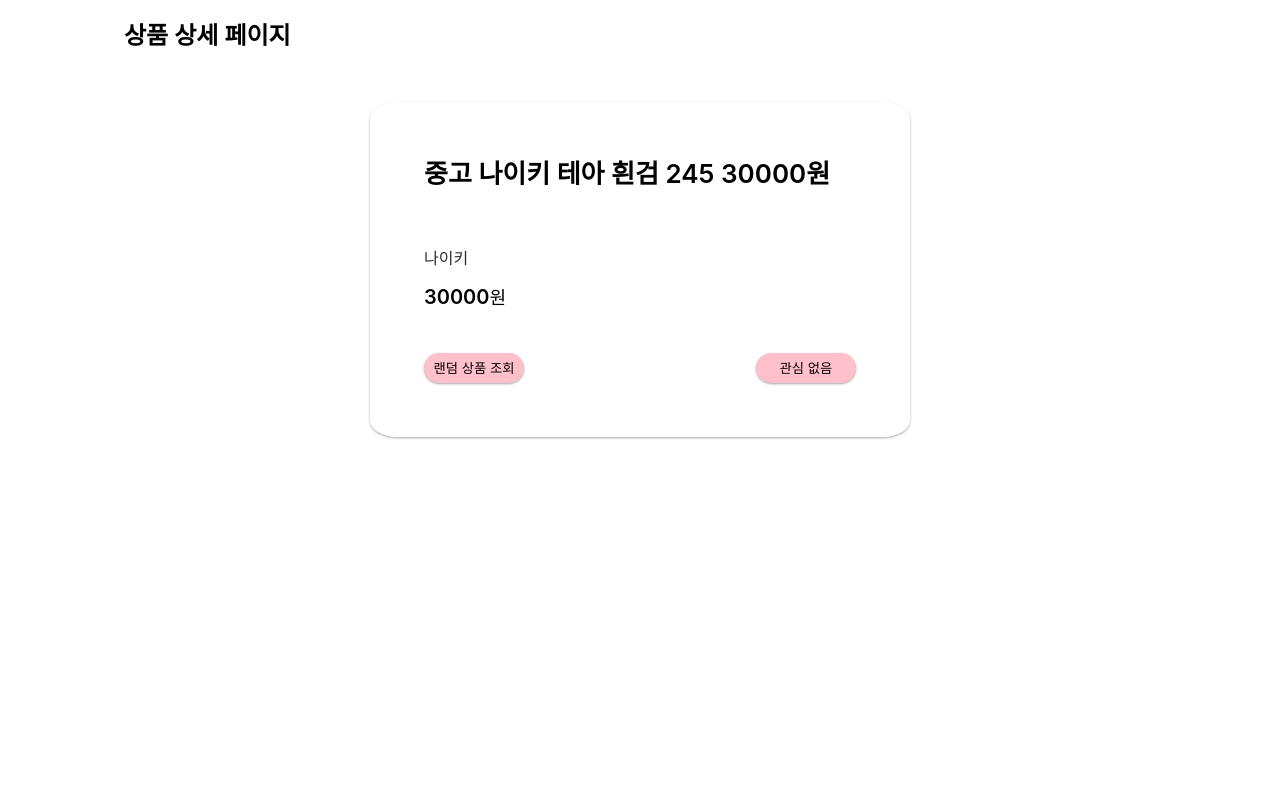
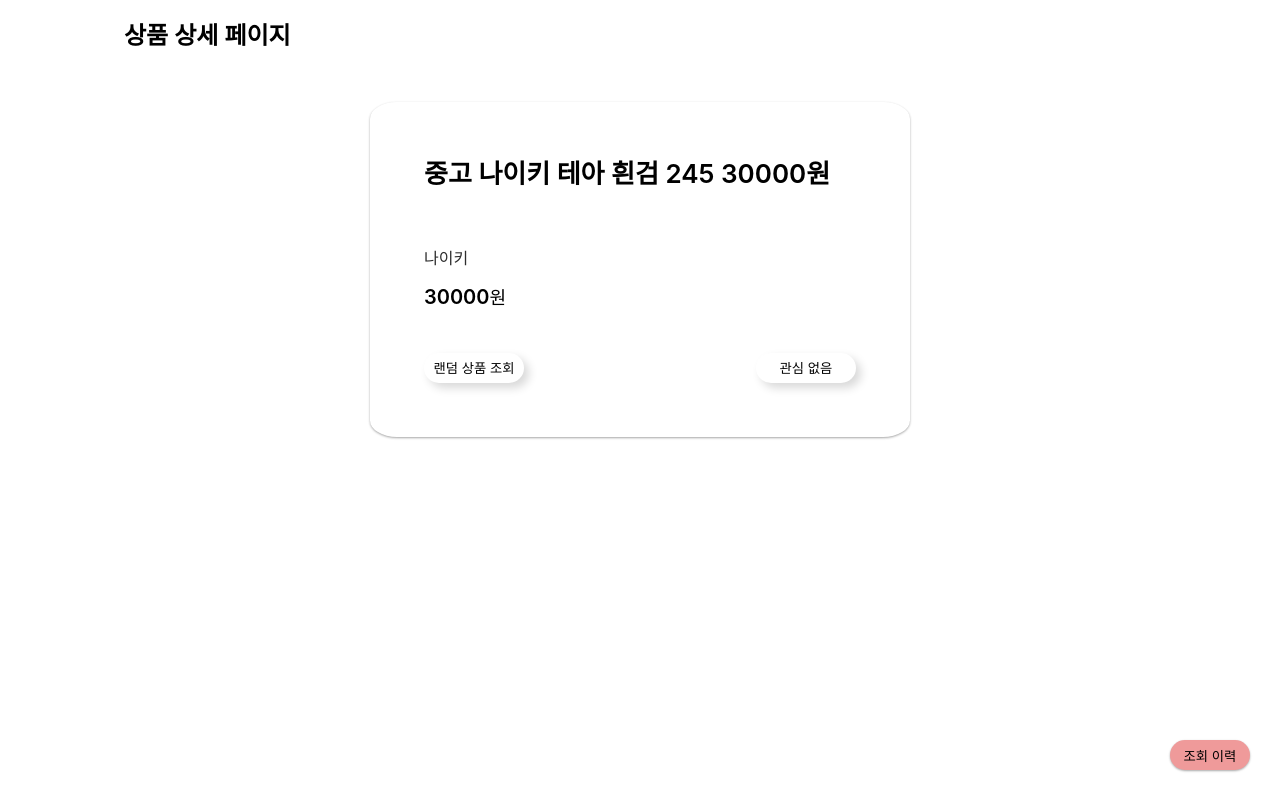
Before and after one commit to ypyp66/wanted_product_lists, a React (Create React App) app: page /#/product/0 in a window 1280 px wide. Built offline with nearby package versions, Linux system fonts and the light colour scheme.

Commit message:
feat: 관심 없음 버튼, 랜덤 상품 조회 로직 추가

```diff
--- a/src/components/LinkButton/index.jsx
+++ b/src/components/LinkButton/index.jsx
@@ -1,7 +1,7 @@
 import React, { Component } from 'react';
+import { Link } from 'react-router-dom';
 import styled from 'styled-components';
 import Button from 'components/Button/index.jsx';
-import { Link } from 'react-router-dom';
 
 const LinkButtonContainer = styled(Button)`
   position: fixed;
--- a/src/pages/Product.jsx
+++ b/src/pages/Product.jsx
@@ -1,20 +1,26 @@
-import Button from "components/Button";
-import PageTitle from "components/Text/pageTitle";
-import React, { Component } from "react";
-import { withRouter } from "react-router-dom";
+import React, { Component } from 'react';
+import { withRouter } from 'react-router-dom';
+import styled, { css } from 'styled-components';
+import Button from 'components/Button';
+import LinkButton from 'components/LinkButton';
+import PageTitle from 'components/Text/pageTitle';
 import {
+  checkAlreadyExistInNotInterested,
   setItemToNotInterested,
   setItemToRecentList,
-} from "services/localStorageWorker";
-import styled from "styled-components";
-import { getJsonData } from "utils/getJsonData";
+} from 'services/localStorageWorker';
+import { getJsonData } from 'utils/getJsonData';
+import { getRandomInt } from 'utils/math';
 
 class Product extends Component {
   state = {
     products: [],
     id: null,
+    isNotInterested: false,
   };
 
+  //products와 id 모두 받아와서 state에 저장
+  //해당 상품 조회 이력 추가
   async componentDidMount() {
     const products = await getJsonData();
     const { id } = this.props.match.params;
@@ -22,37 +28,47 @@
     this.setState({
       products,
       id,
+      isNotInterested: checkAlreadyExistInNotInterested(parseInt(id)),
     });
   }
 
+  //id 변경 시 id 변경 감지하여 state update
+  //해당 상품 조회 이력 추가
   async componentDidUpdate(prevProps) {
     if (this.props.match.params !== prevProps.match.params) {
       const { id } = this.props.match.params;
       this.setState({
         id,
+        isNotInterested: checkAlreadyExistInNotInterested(parseInt(id)),
       });
       setItemToRecentList(this.state.products[id]);
     }
   }
-    getRandomInt = (min, max) => {
-        min = Math.ceil(min);
-        max = Math.floor(max);
-        return Math.floor(Math.random() * (max - min)) + min; //최댓값은 제외, 최솟값은 포함
-    };
 
   checkRandomProduct = () => {
     let randomId = this.state.id;
-        while (randomId === this.state.id) {
-            randomId = this.getRandomInt(0, 100);
+    while (
+      randomId === this.state.id ||
+      checkAlreadyExistInNotInterested(parseInt(randomId))
+    ) {
+      randomId = getRandomInt(0, 100);
     }
     this.props.history.push(`/product/${randomId}`);
+  };
+
+  onNotInterestedClick = () => {
+    const { id } = this.state;
+    setItemToNotInterested(parseInt(id));
+    this.setState({
+      isNotInterested: checkAlreadyExistInNotInterested(parseInt(id)),
+    });
   };
 
   render() {
     if (!this.state.products[this.state.id]) {
       return <div>Loading</div>;
     } else {
-            const { id } = this.state;
+      const { id, isNotInterested } = this.state;
       const { title, brand, price } = this.state.products[id];
       return (
         <ProductContainer>
@@ -66,20 +82,19 @@
               <strong>{price}</strong>원
             </Price>
             <ButtonContainer>
-                            <RandomProductButton
-                                onClick={this.checkRandomProduct}
-                            >
+              <RandomProductButton onClick={this.checkRandomProduct}>
                 랜덤 상품 조회
               </RandomProductButton>
               <NotInterestedButton
-                                onClick={() =>
-                                    setItemToNotInterested(parseInt(id))
-                                }
+                onClick={this.onNotInterestedClick}
+                isnotinterested={isNotInterested}
+                disabled={isNotInterested}
               >
-                                관심 없음
+                {isNotInterested ? '관심 없음' : '관심 없음'}
               </NotInterestedButton>
             </ButtonContainer>
           </ItemContainer>
+          <LinkButton title="조회 이력" to="/recentList" />
         </ProductContainer>
       );
     }
@@ -146,11 +161,22 @@
 `;
 const RandomProductButton = styled(Button)`
   width: 100px;
-    background-color: pink;
+  background-color: white;
   margin-top: 24px;
+  box-shadow: 5px 5px 10px #d9d9d9, -5px -5px 10px #ffffff;
 `;
 const NotInterestedButton = styled(Button)`
   width: 100px;
-    background-color: pink;
   margin-top: 24px;
+  background-color: white;
+  ${props =>
+    props.isnotinterested
+      ? css`
+          color: darkgray;
+          cursor: default;
+          box-shadow: inset 5px 5px 10px #d9d9d9, inset -5px -5px 10px #ffffff;
+        `
+      : css`
+          box-shadow: 5px 5px 10px #d9d9d9, -5px -5px 10px #ffffff;
+        `};
 `;
--- /dev/null
+++ b/src/utils/math.js
@@ -0,0 +1,5 @@
+export function getRandomInt(min, max) {
+    min = Math.ceil(min);
+    max = Math.floor(max);
+    return Math.floor(Math.random() * (max - min)) + min; //최댓값은 제외, 최솟값은 포함
+}
```
Also changed, not shown: src/pages/Home.jsx (+8 -8 lines), src/services/localStorageWorker.js (+9 -10 lines), 1 other file (tests, documents, lock files or other folders). Lines whose indentation alone changed are shown as unchanged.
